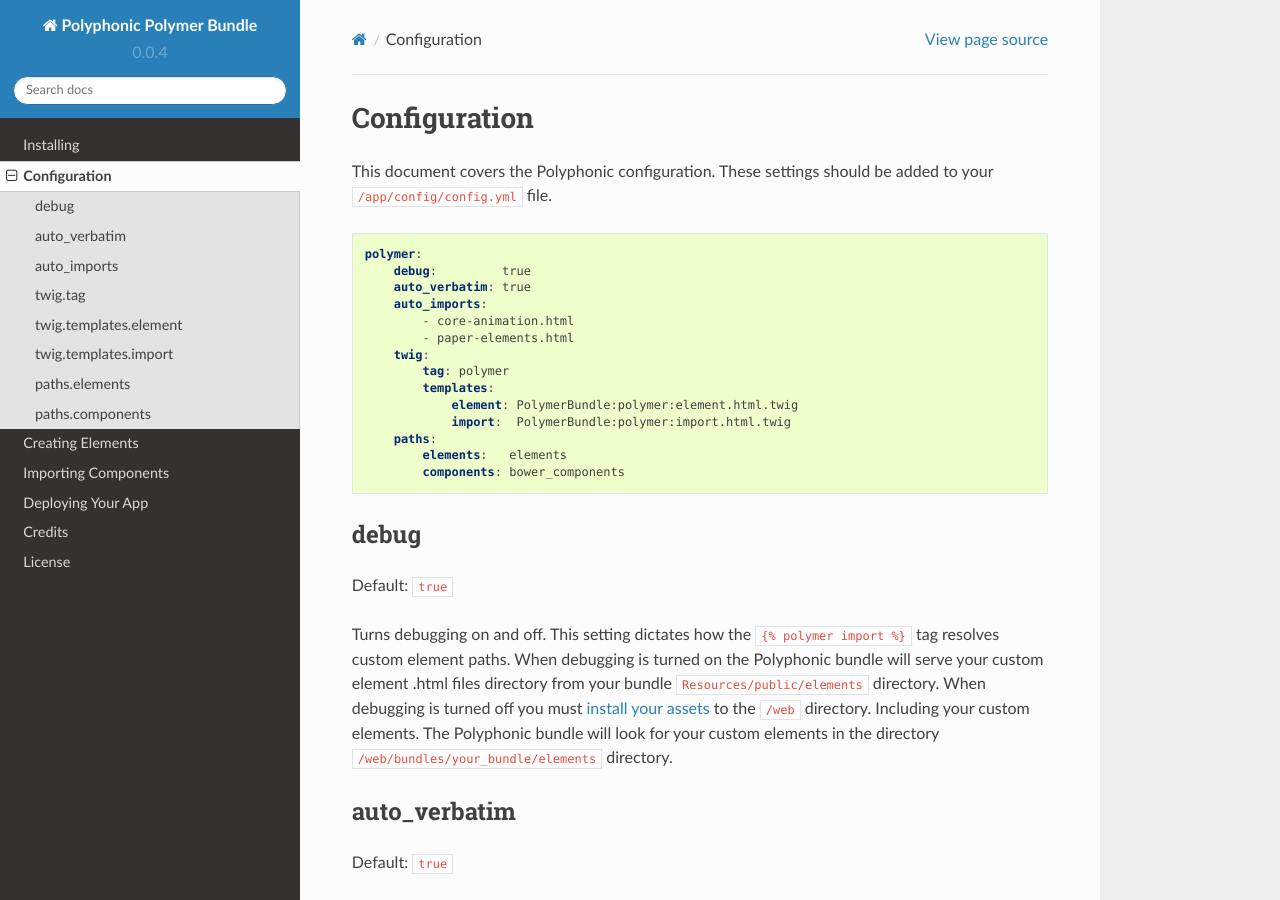
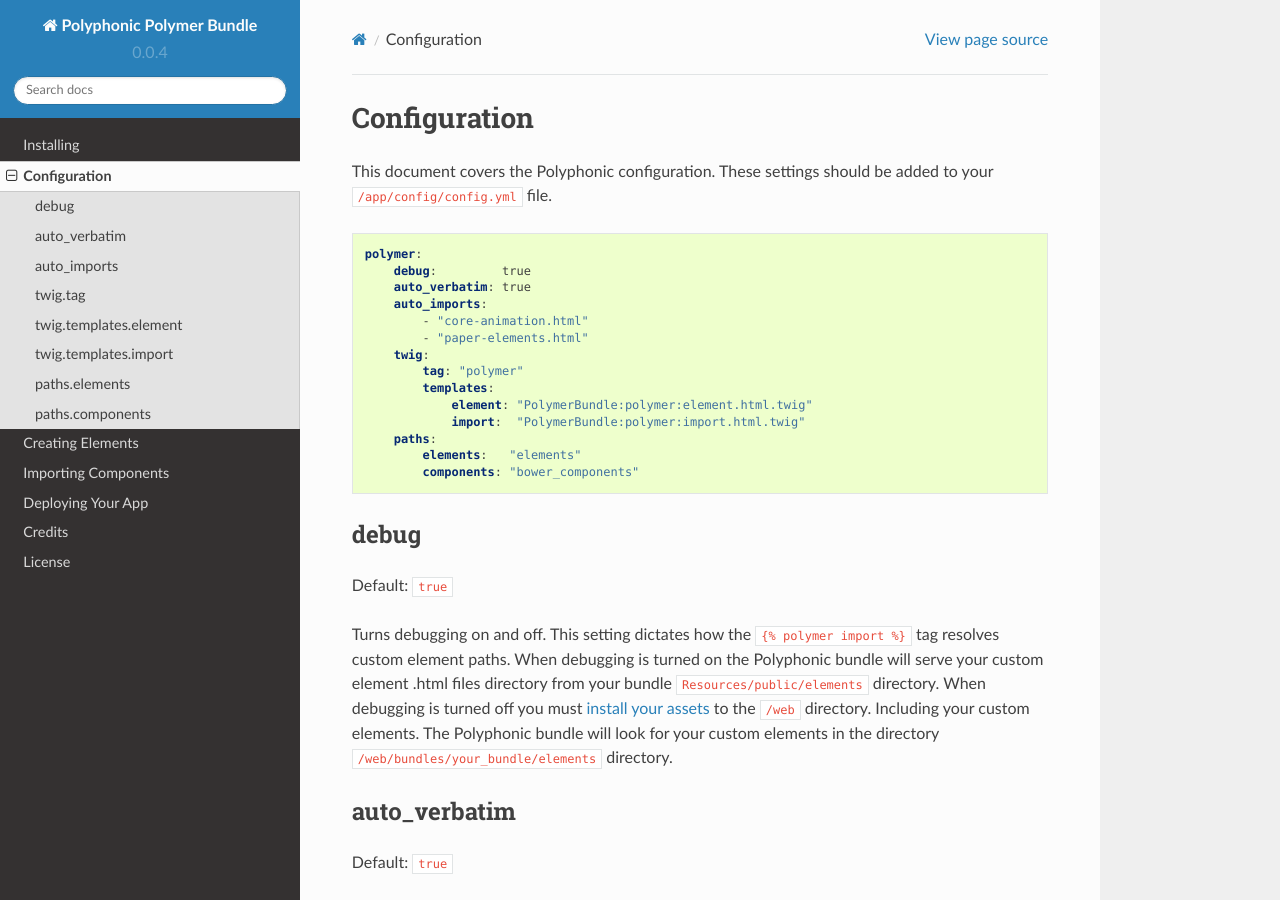
Before and after one commit to headzoo/polymer-bundle, a Sphinx documentation site: the page built from Resources/doc/configuration.rst, in a window 1280 px wide and 900 px high. Built offline with Sphinx 7.4.7 and the Read the Docs theme 2.0.0, drawn with Linux system fonts in a browser that asks for light colours.

Commit message:
Updated docs
[ci skip]

```diff
--- a/Resources/doc/conf.py
+++ b/Resources/doc/conf.py
@@ -5,7 +5,6 @@
 from sphinx.highlighting import lexers
 from pygments.lexers.web import PhpLexer
 from pygments.lexers.data import YamlLexer
-from pygments.lexers.data import JsonLexer
 from pygments.lexers.templates import TwigHtmlLexer
 from pygments.lexers.templates import CheetahHtmlLexer
 
@@ -14,7 +13,6 @@
 lexers['yaml'] = YamlLexer()
 lexers['twig'] = TwigHtmlLexer()
 lexers['html'] = CheetahHtmlLexer()
-lexers['json'] = JsonLexer()
 
 extensions = [
     'sphinx.ext.autodoc',
--- a/Resources/doc/configuration.rst
+++ b/Resources/doc/configuration.rst
@@ -10,16 +10,16 @@
         debug:         true
         auto_verbatim: true
         auto_imports:
-            - core-animation.html
-            - paper-elements.html
+            - "core-animation.html"
+            - "paper-elements.html"
         twig:
-            tag: polymer
+            tag: "polymer"
             templates:
-                element: PolymerBundle:polymer:element.html.twig
-                import:  PolymerBundle:polymer:import.html.twig
+                element: "PolymerBundle:polymer:element.html.twig"
+                import:  "PolymerBundle:polymer:import.html.twig"
         paths:
-            elements:   elements
-            components: bower_components
+            elements:   "elements"
+            components: "bower_components"
 
 debug
 -----
```
